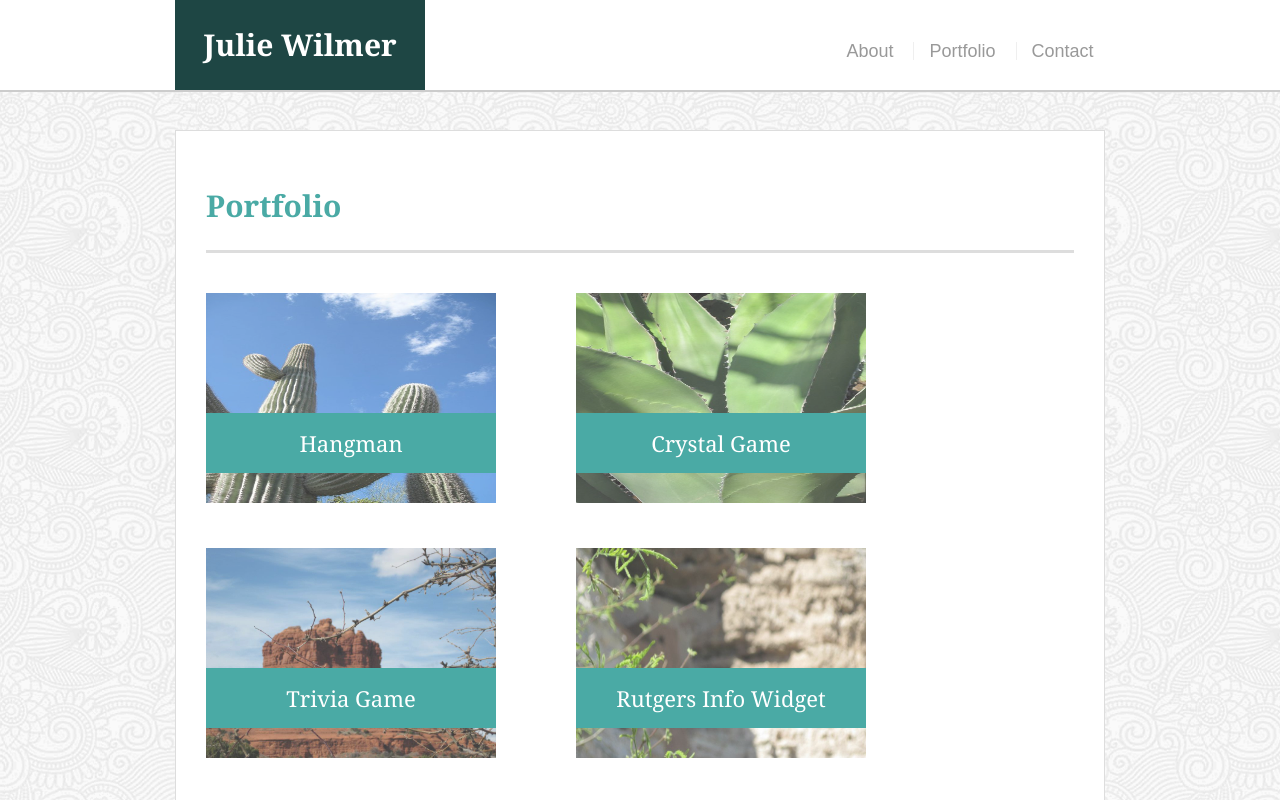
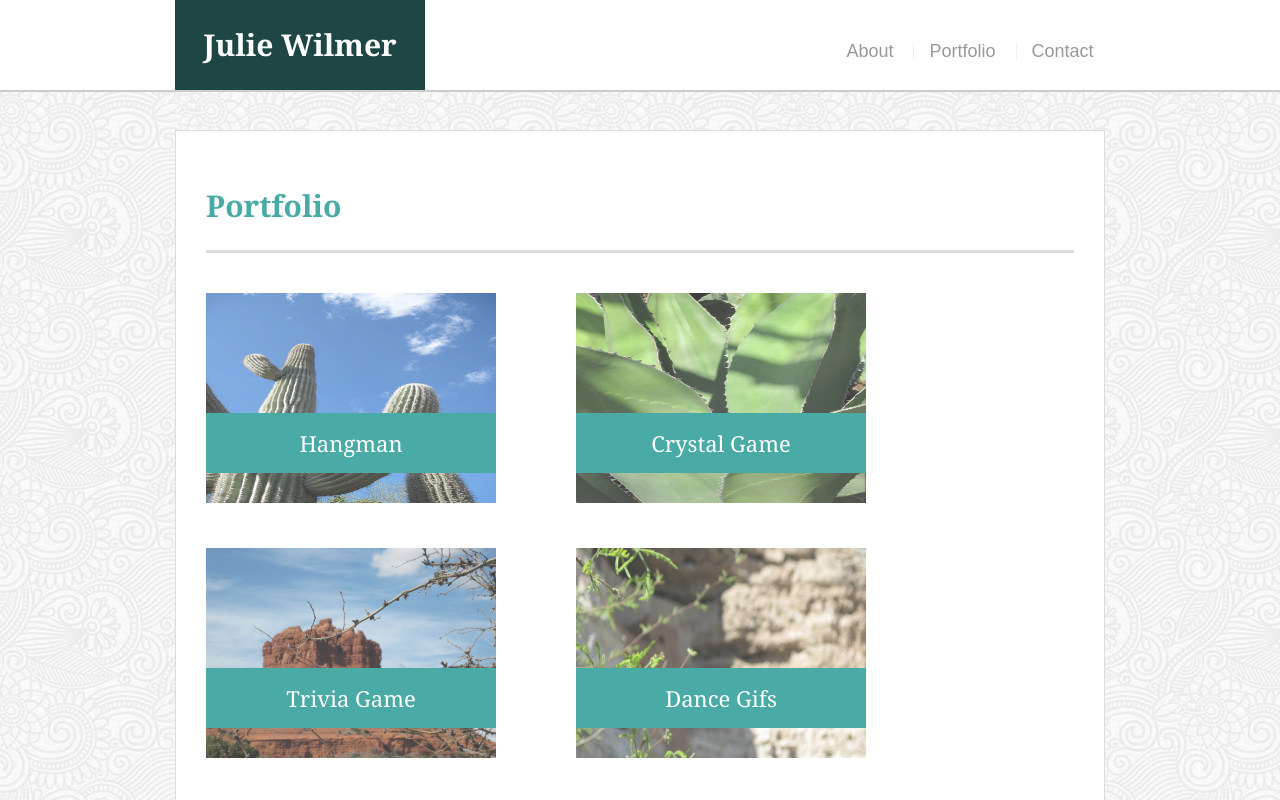
Before and after one commit to JAWilmer/bootstrap-portfolio, a plain HTML site: page portfolio.html in a window 1280 px wide. Shown: the top 800 px of the page. Drawn offline with nearby package versions, Linux system fonts and the light colour scheme.

Commit message:
Update portfolio.html

```diff
--- a/portfolio.html
+++ b/portfolio.html
@@ -48,8 +48,8 @@
                 </div>
 
                 <div class="card">
-                    <img src="assets/images/castle.jpg" alt="Rutgers Info">
-                    <h3>Rutgers Info Widget</h3>
+                    <a href= "https://jawilmer.github.io/GifTastic/"target="_blank"><img src="assets/images/castle.jpg" alt="Rutgers Info"></a>
+                    <h3>Dance Gifs</h3>
                 </div>
 
                 <div class="card">
```
